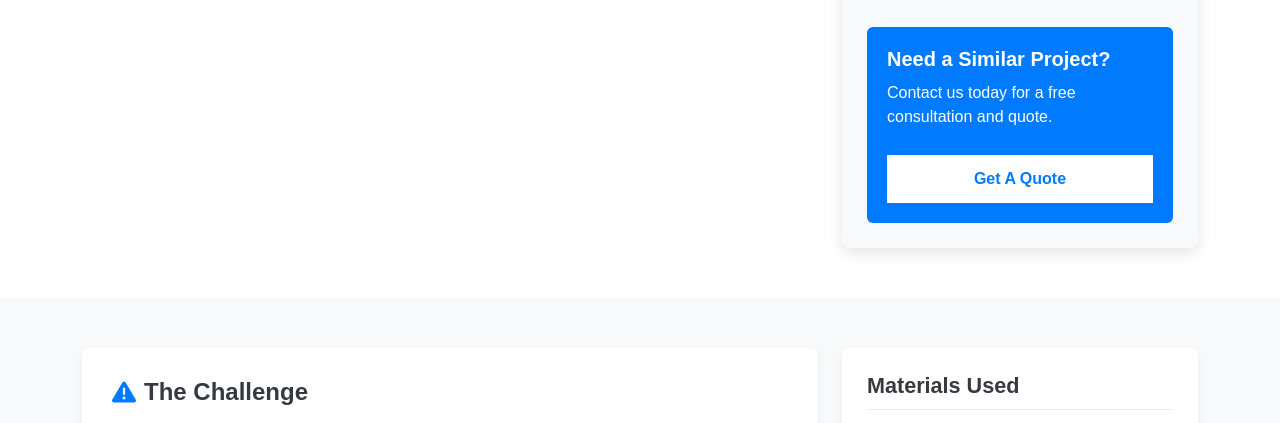
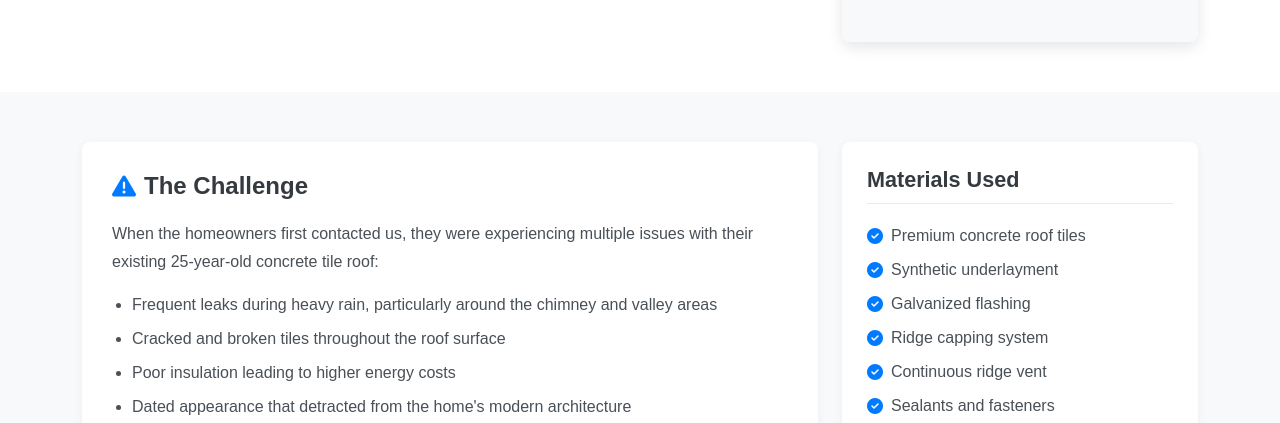
Before and after one commit to scotty-wkc/pav-roofing-custom-write-V3, a plain HTML site: page project-files/html-files/project-details-residential1.html in a window 1280 px wide. Shown: the part 781-1204 px from the top of the page. Drawn offline with nearby package versions, Linux system fonts and the light colour scheme; files whose address does not match are found by name.

Commit message:
dev: style test

```diff
--- a/project-files/html-files/project-details-residential1.html
+++ b/project-files/html-files/project-details-residential1.html
@@ -223,7 +223,7 @@
                 <li>Improved ventilation system</li>
               </ul>
 
-              <div class="cta-box">
+              <!-- <div class="cta-box">
                 <h4>Need a Similar Project?</h4>
                 <p>Contact us today for a free consultation and quote.</p>
                 <a
@@ -231,7 +231,7 @@
                   class="btn btn-primary w-100"
                   >Get A Quote</a
                 >
-              </div>
+              </div> -->
             </div>
           </div>
         </div>
```
